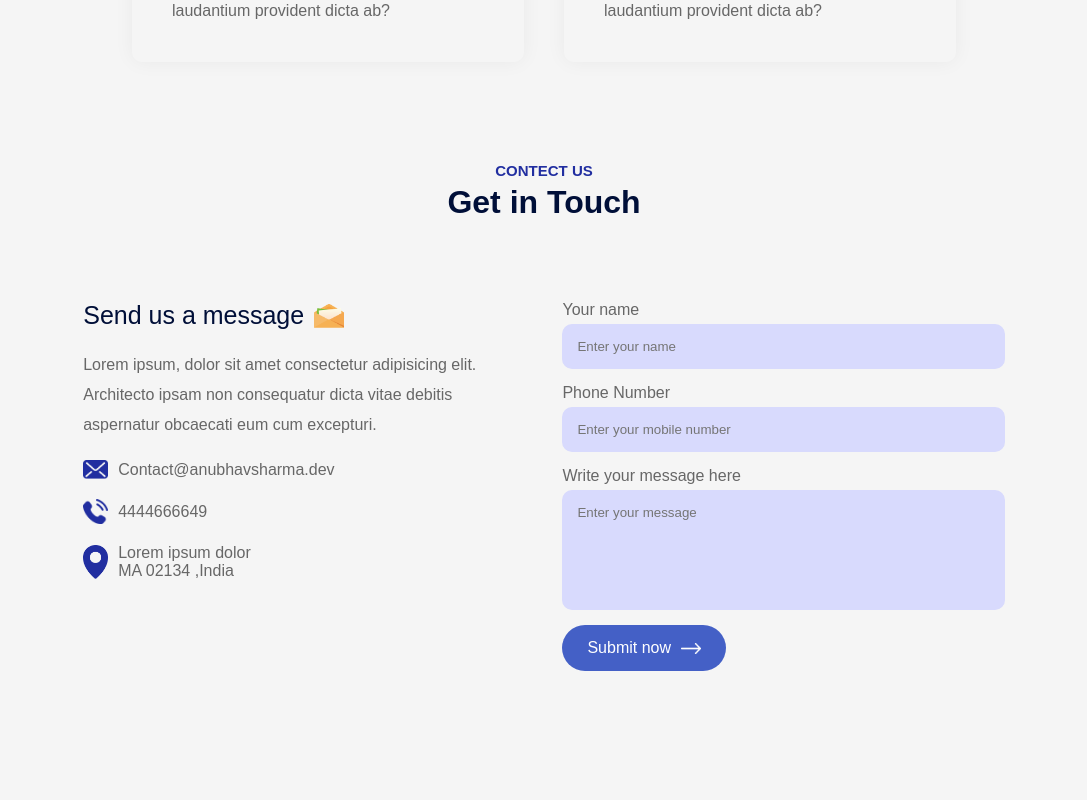
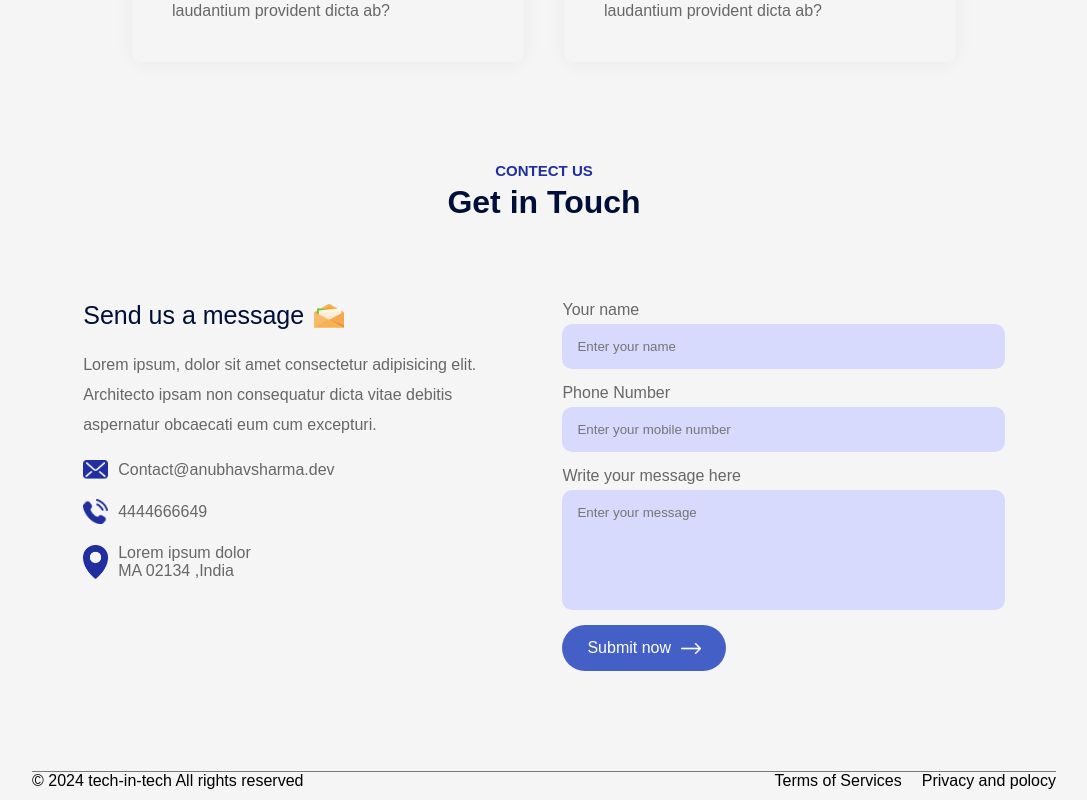
Before and after one commit to tech-in-tech/EducationWebsite, a React (Vite) app: page / in a window 1280 px wide. Shown: the part 2780-3580 px from the top of the page, without its empty margins (96-1183 px from the left). Before the commit the page ends 3551 px from the top, so only its background shows below. Built offline with nearby package versions, Linux system fonts and the light colour scheme.

Commit message:
complete the footer component

```diff
--- a/src/App.jsx
+++ b/src/App.jsx
@@ -7,6 +7,7 @@
 import Campus from './Components/Campus/Campus'
 import Testimonials from './Components/Testimonials/Testimonials'
 import Contact from './Components/Contact/Contact'
+import Footer from './Components/Footer/Footer'
 
 const App = () => {
   return (
@@ -23,6 +24,7 @@
       <Testimonials/>
       <Title subTitle = "Contect Us " title = "Get in Touch"/>
       <Contact/>
+      <Footer/>
       </div>
     </div>
   )
--- a/src/Components/Contact/Contact.jsx
+++ b/src/Components/Contact/Contact.jsx
@@ -33,7 +33,6 @@
     }
   };
 
-
   return (
     <div className='contact'>
       <div className="contact-col">
--- /dev/null
+++ b/src/Components/Footer/Footer.css
@@ -0,0 +1,13 @@
+.footer{
+  margin: 10px auto;
+  display: flex;
+  align-items: center;
+  justify-content: space-between;
+  border-top: 1px solid #797979;
+}
+
+.footer ul li{
+  list-style: none;
+  display: inline-block;
+  margin-left: 20px;
+}
--- /dev/null
+++ b/src/Components/Footer/Footer.jsx
@@ -0,0 +1,17 @@
+import React from 'react'
+import './Footer.css'
+
+
+const Footer = () => {
+  return (
+    <div className='footer'>
+      <p>© 2024 tech-in-tech All rights reserved</p>
+      <ul>
+        <li>Terms of Services</li>
+        <li>Privacy and polocy</li>
+      </ul>
+    </div>
+  )
+}
+
+export default Footer
```
